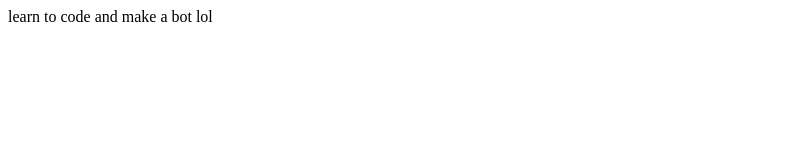
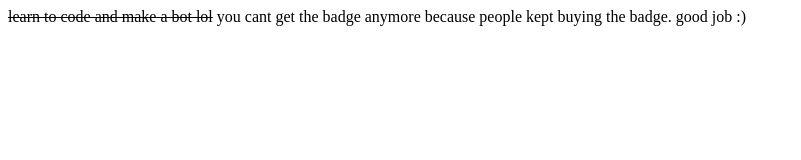
Before and after one commit to BrightnessTM/SpotifyRules.github.io, a plain HTML site: page index.html in a window 1280 px wide. Shown: the whole page, without its empty margins (0-801 px from the left). Drawn offline with Linux system fonts and the light colour scheme.

Commit message:
Update index.html

```diff
--- a/index.html
+++ b/index.html
@@ -33,6 +33,6 @@
 		<meta property="theme-color" content="#3e70dd" />
 	</head>
 	<body>
-	learn to code and make a bot lol
+	<span style="text-decoration:line-through">learn to code and make a bot lol</span> you cant get the badge anymore because people kept buying the badge. good job :)
 			</body>
 		</html>
```
